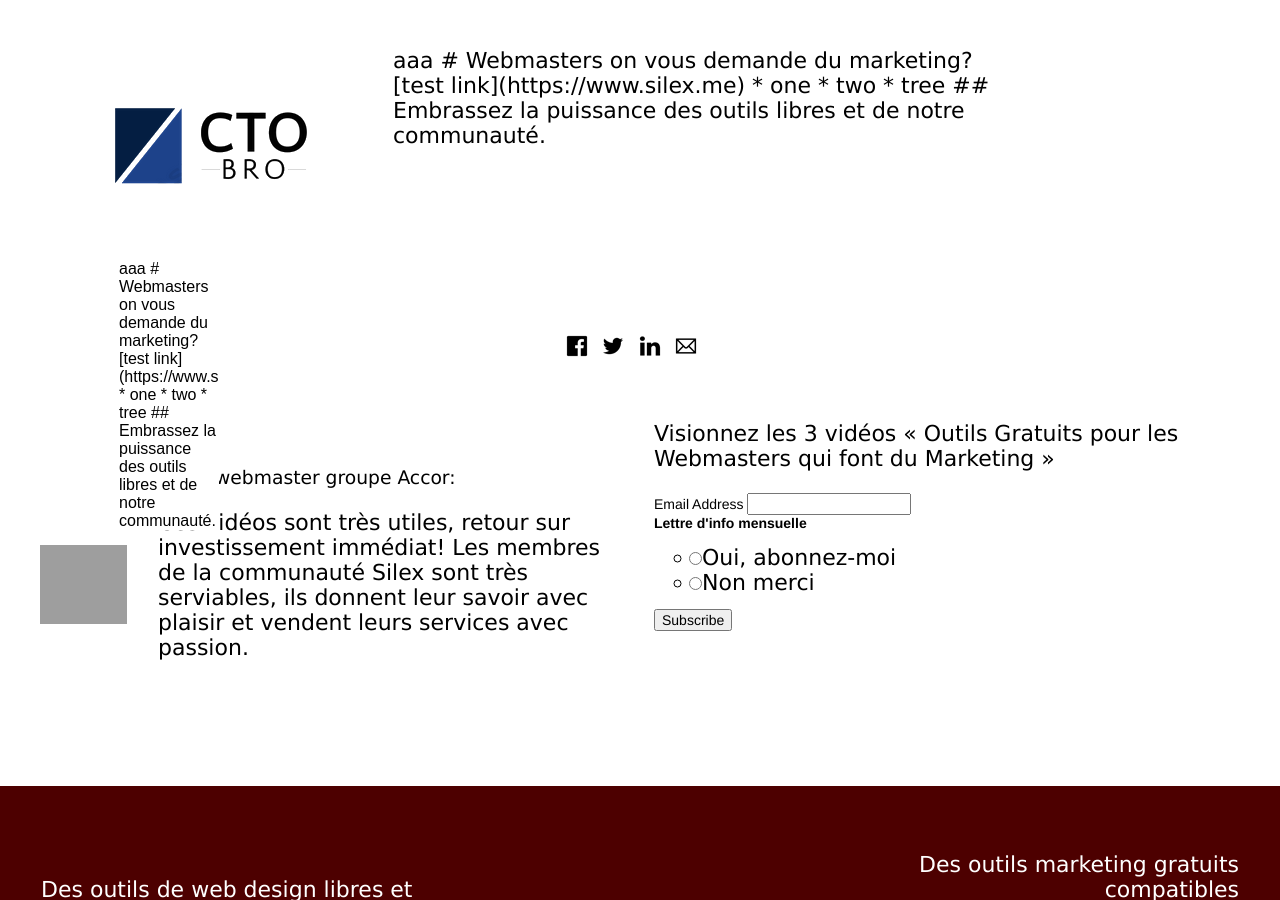
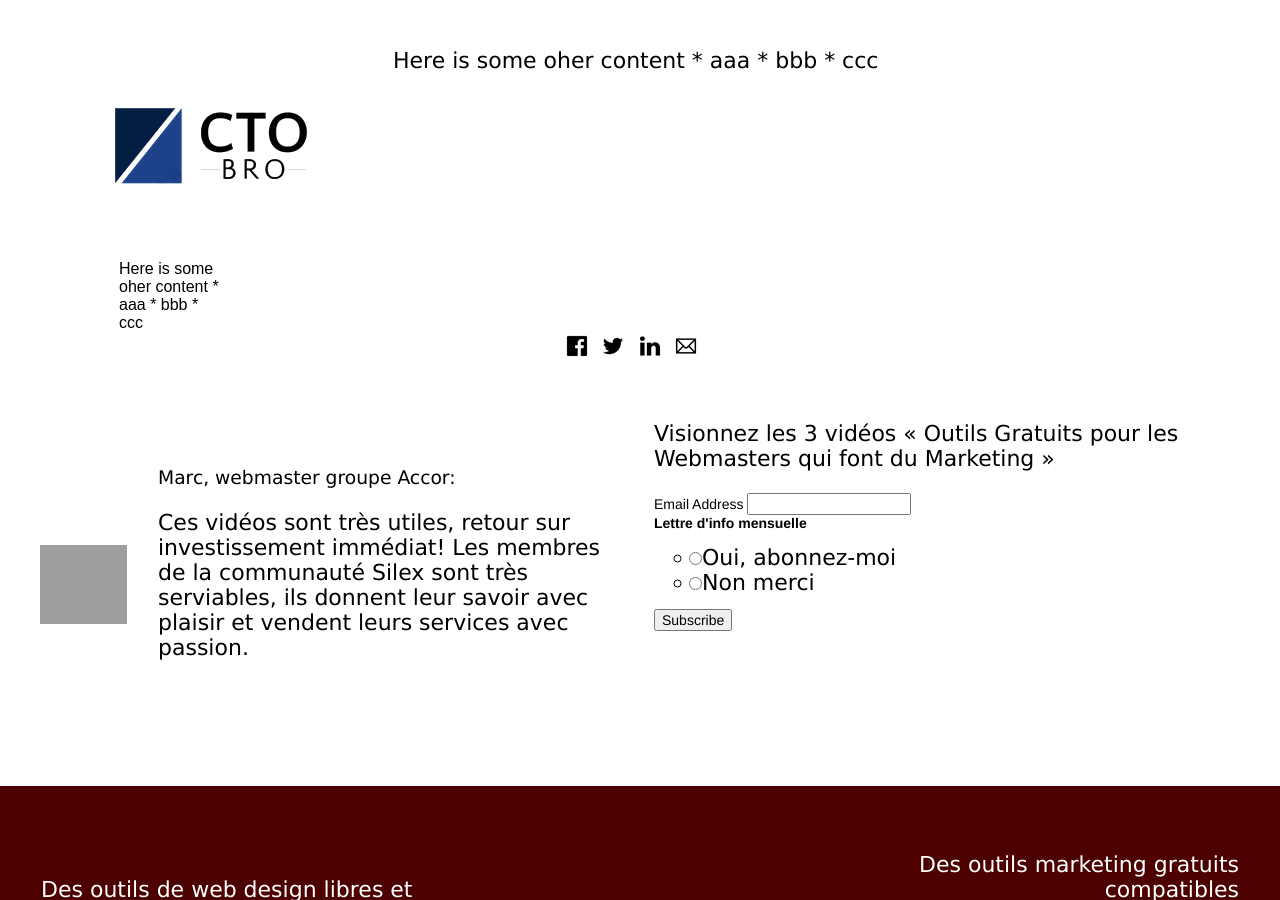
Before and after one commit to lexoyo/Jekyll-Silex, a Jekyll site: the page built from test.md, in a window 1280 px wide. Built offline with Jekyll 4.4.1, drawn with Linux system fonts in a browser that asks for light colours; comment, search, counter and statistics services are not loaded; grey boxes are pictures that could not be loaded.

Commit message:
Update test.md

```diff
--- a/test.md
+++ b/test.md
@@ -1,15 +1,11 @@
 ---
 layout: landing
-title: test 123
+title: Test 2
+testName: bebemos
 ---
-aaa
 
-# Webmasters on vous demande du marketing?
 
-[test link](https://www.silex.me)
-
-* one
-* two
-* tree
-
-## Embrassez la puissance des outils libres et de notre communauté.
+Here is some oher content
+* aaa
+* bbb
+* ccc
```
